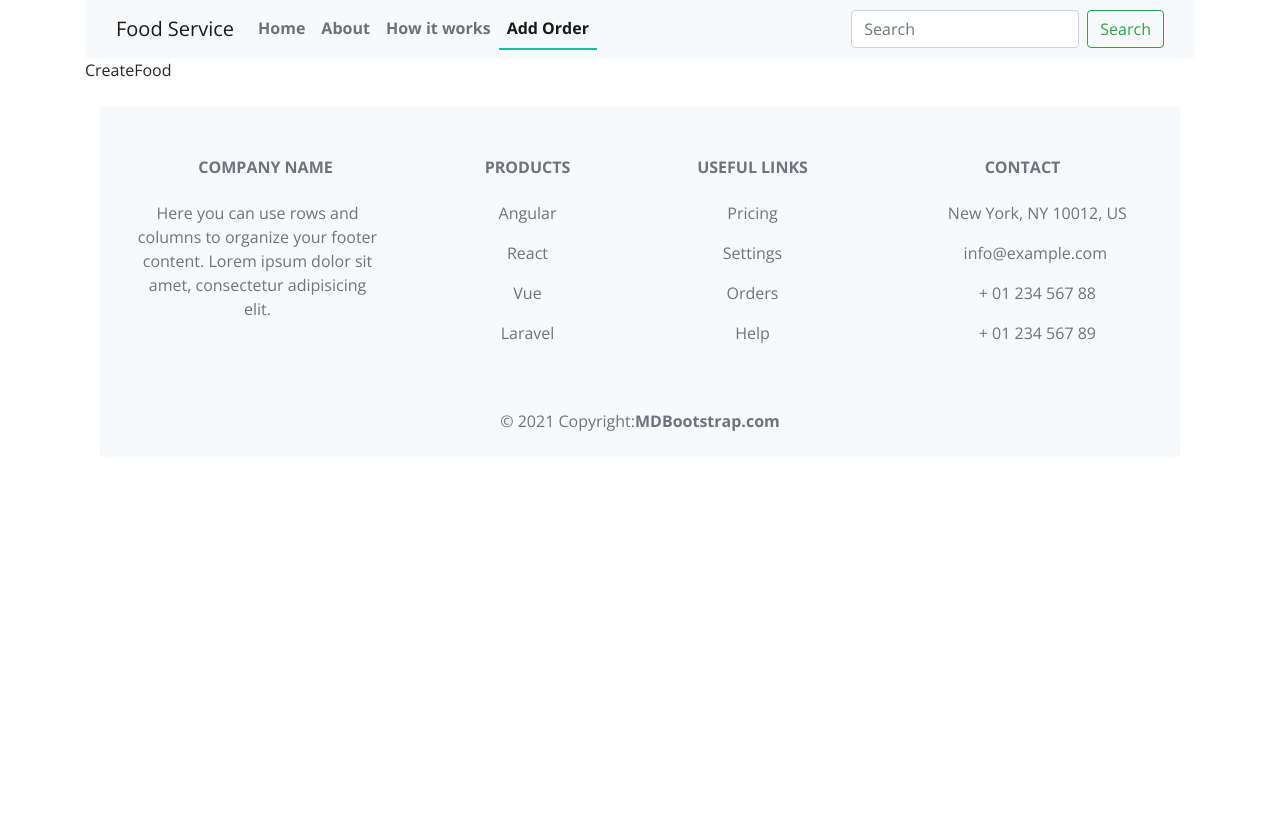
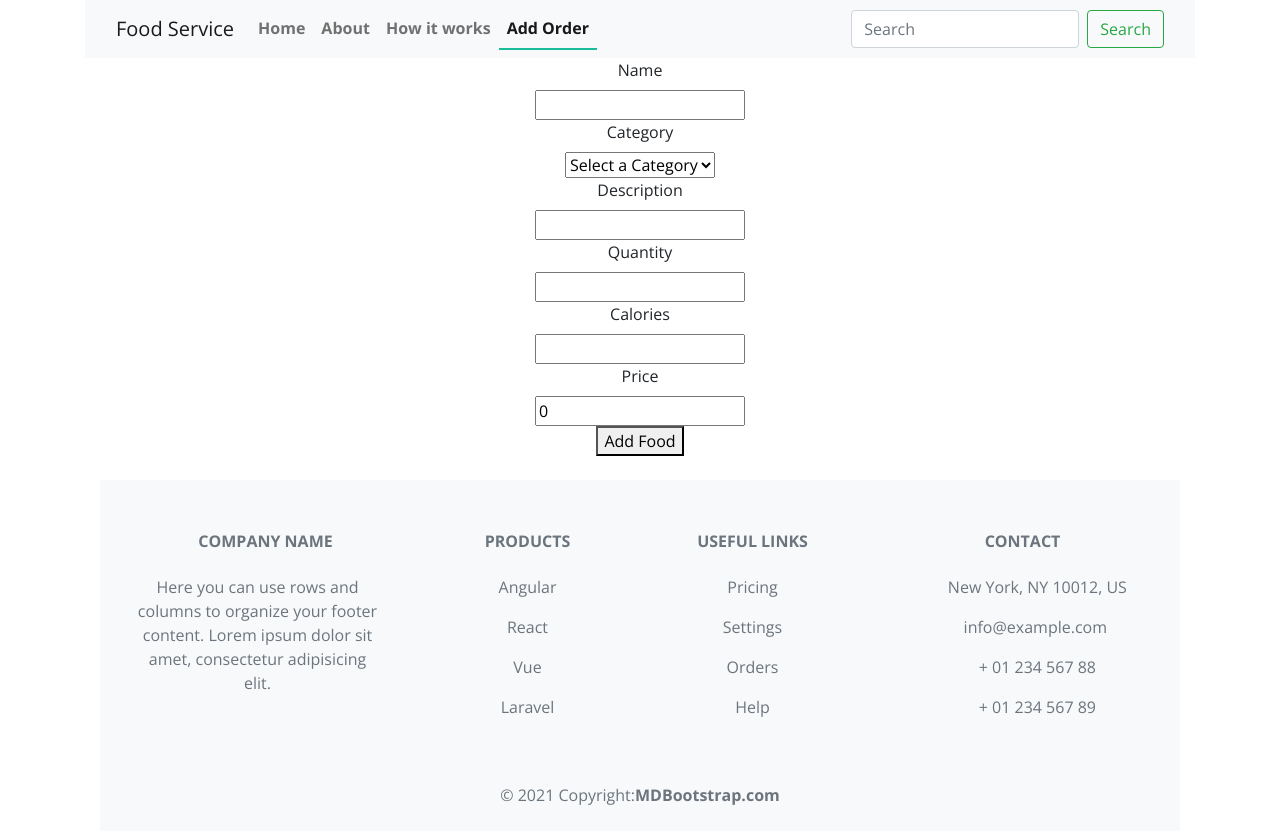
Before and after one commit to EdonaElshani/FoodService-MERN, a React (Create React App) app in the folder client/: page /new in a window 1280 px wide. Before the commit the page ends 800 px from the top, so only its background shows below. Built offline with nearby package versions, Linux system fonts and the light colour scheme.

Commit message:
create display details delete

```diff
--- a/client/src/components/CreateFood.js
+++ b/client/src/components/CreateFood.js
@@ -1,9 +1,63 @@
-import React from 'react'
+import { useState } from 'react';
+import axios from 'axios';
+import { useNavigate } from 'react-router-dom';
 
 const CreateFood = () => {
+  const [name, setName] = useState('');
+  const [category, setCategory] = useState('');
+  const [description, setDescription] = useState('');
+  const [quantity, setQuantity] = useState('');
+  const [calories, setCalories] = useState('');
+  const [imgPath, setImgPath] = useState('');
+  const [price, setPrice] = useState(0);
+
+  const navigate = useNavigate();
+  const handleSubmit = (e) => {
+    e.preventDefault();
+    axios
+      .post('http://localhost:8000/api/food', {
+        name,
+        category,
+        description,
+        quantity,
+        calories,
+        price,
+      })
+      .then((res) => {
+        console.log(res.data);
+        navigate('/');
+      })
+      .catch((err) => console.log("Error", err ));
+  };
+
   return (
-    <div>CreateFood</div>
+    <form
+      onSubmit={handleSubmit}
+      style={{ display: 'flex', flexDirection: 'column', alignItems: 'center' }}
+    >
+      <label>Name</label>
+      <input type="text" value={name} onChange={(e) => setName(e.target.value)} />
+      <label>Category</label>
+      <select value={category} name="category" onChange={(e) => setCategory(e.target.value)}>
+        <option>Select a Category</option>
+        <option value="Breakfast">Breakfast</option>
+        <option value="Lunch">Lunch</option>
+        <option value="Dinner">Dinner</option>
+        <option value="Dessert">Dessert</option>
+        <option value="Vegan">Vegan</option>
+        <option value="Vegetarian">Vegetarian</option>
+      </select>
+      <label>Description</label>
+      <input type="text" value={description} onChange={(e) => setDescription(e.target.value)} />
+      <label>Quantity</label>
+      <input type="text" value={quantity} onChange={(e) => setQuantity(e.target.value)} />
+      <label>Calories</label>
+      <input type="text" value={calories} onChange={(e) => setCalories(e.target.value)} />
+      <label>Price</label>
+      <input type="number" value={price} onChange={(e) => setPrice(e.target.value)} />
+      <button>Add Food</button>
+    </form>
   )
 }
 
-export default CreateFood
+export default CreateFood;
--- a/client/src/components/Details.js
+++ b/client/src/components/Details.js
@@ -1,8 +1,61 @@
-import React from 'react'
+import { useEffect, useState } from 'react';
+import { useNavigate, useParams, Link } from 'react-router-dom';
+import axios from 'axios';
 
 const Details = () => {
+  const [food, setFood] = useState([]);
+
+  const [name, setName] = useState('');
+  const [category, setCategory] = useState('');
+  const [description, setDescription] = useState('');
+  const [quantity, setQuantity] = useState('');
+  const [calories, setCalories] = useState('');
+  const [imgPath, setImgPath] = useState('');
+  const [price, setPrice] = useState(0);
+
+  const { id } = useParams();
+  const navigate = useNavigate();
+
+  useEffect(() => {
+    axios
+      .get(`http://localhost:8000/api/food/${id}`)
+      .then((res) => {
+        console.log("RES DATA", res.data);
+        setName(res.data.name);
+        setCategory(res.data.category);
+        setDescription(res.data.description)
+        setQuantity(res.data.quantity)
+        setCalories(res.data.calories)
+        setImgPath(res.data.imgPath)
+        setPrice(res.data.price)
+        // console.log(res.data.name)
+        setFood(res.data);
+      })
+      .catch((err) => console.log('GET FOOD BY ID ERROR', err));
+  }, []);
+
+  const deleteFood = (id) => {
+    axios
+      .delete(`http://localhost:8000/api/food/${id}`)
+      .then((res) => {
+        console.log(res.data);
+        // setFood(food.filter((food, index) => food._id !== id));
+        navigate('/');
+      })
+      .catch((err) => console.log(err));
+  };
+
   return (
-    <div>Details</div>
+    <div>
+      <h2>{name}</h2>
+      <p>Category: {category}</p>
+      <img src={food.imgPath} alt={food.name} />
+      <p>Description: {food.description}</p>
+      <p>Calories: {food.calories}</p>
+      <p>Quantity: {food.quantity}</p>
+      <p>Price: {food.price}</p>
+      <button onClick={() => deleteFood(food._id) }>Order</button>
+    </div>
   )
 }
 
--- a/client/src/components/DisplayAll.js
+++ b/client/src/components/DisplayAll.js
@@ -1,8 +1,33 @@
-import React from 'react'
+import { useEffect, useState } from 'react';
+import axios from 'axios';
+import { Link } from 'react-router-dom';
 
 const DisplayAll = () => {
+  const [foods, setFoods] = useState([]);
+  useEffect(() => {
+    axios
+      .get('http://localhost:8000/api/food')
+      .then((res) => {
+        console.log(res.data);
+        setFoods(res.data);
+      })
+      .catch((err) => console.log(err));
+  }, []);
+
   return (
-    <div>DisplayAll</div>
+    <div className='container'>
+      {foods.map((food) => (
+        <div key={food._id} className="card">
+          <h2>{food.name}</h2>
+          <img src={food.imgPath} alt={food.name} />
+          <br />
+          <Link to={`/details/${food._id}`}>Details</Link>
+          <span> | </span>
+          <Link to={`/edit/${food._id}`}>Update</Link>
+          <br />
+        </div>
+      ))}
+    </div>
   )
 }
 
--- a/client/src/components/HomePage.js
+++ b/client/src/components/HomePage.js
@@ -1,11 +1,13 @@
 import React from 'react'
 import Accordion from './Accordion'
+import DisplayAll from './DisplayAll'
 import Navbar from './Navbar'
 import Testimonials from './Testimonials'
 
 const HomePage = () => {
   return (
     <div>
+      <DisplayAll/>
       <Testimonials/>
       <Accordion/>
     </div>
```
